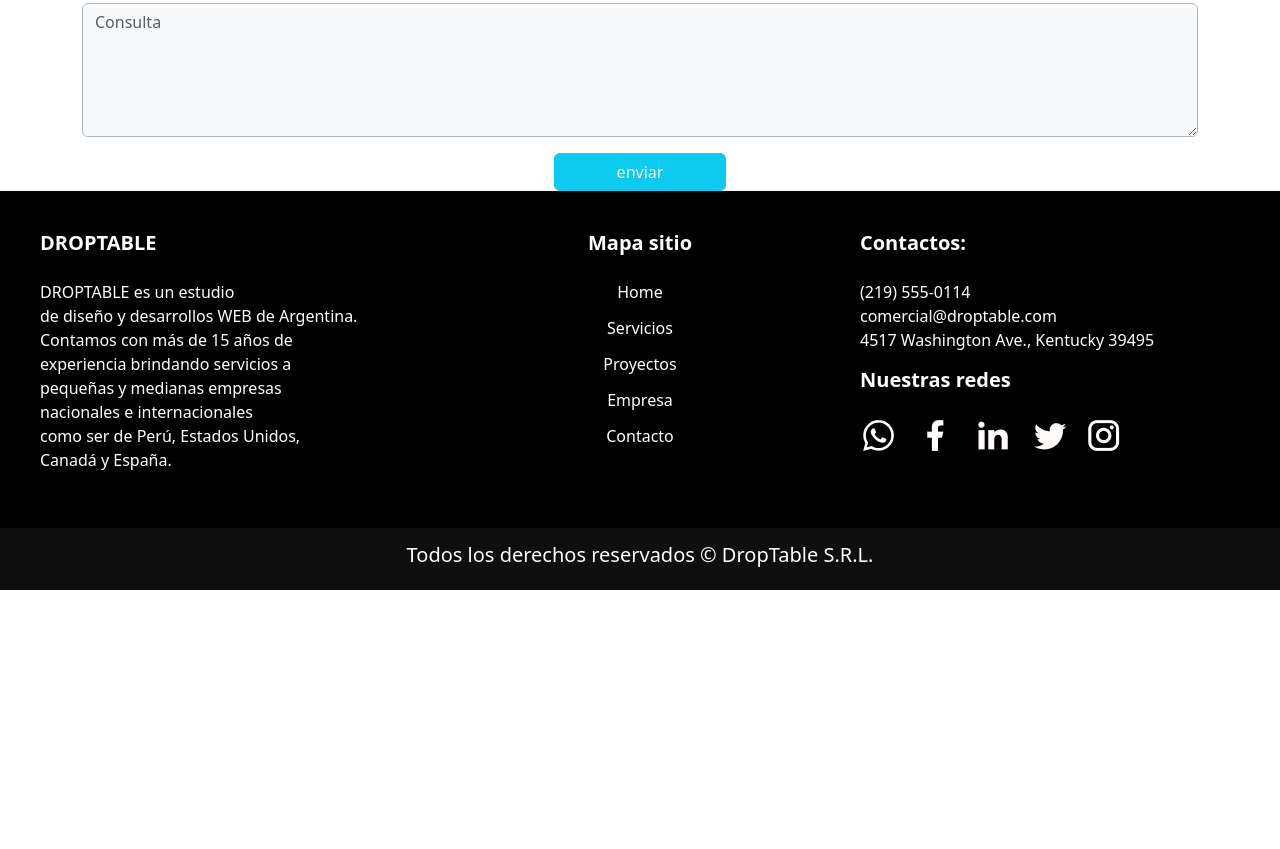
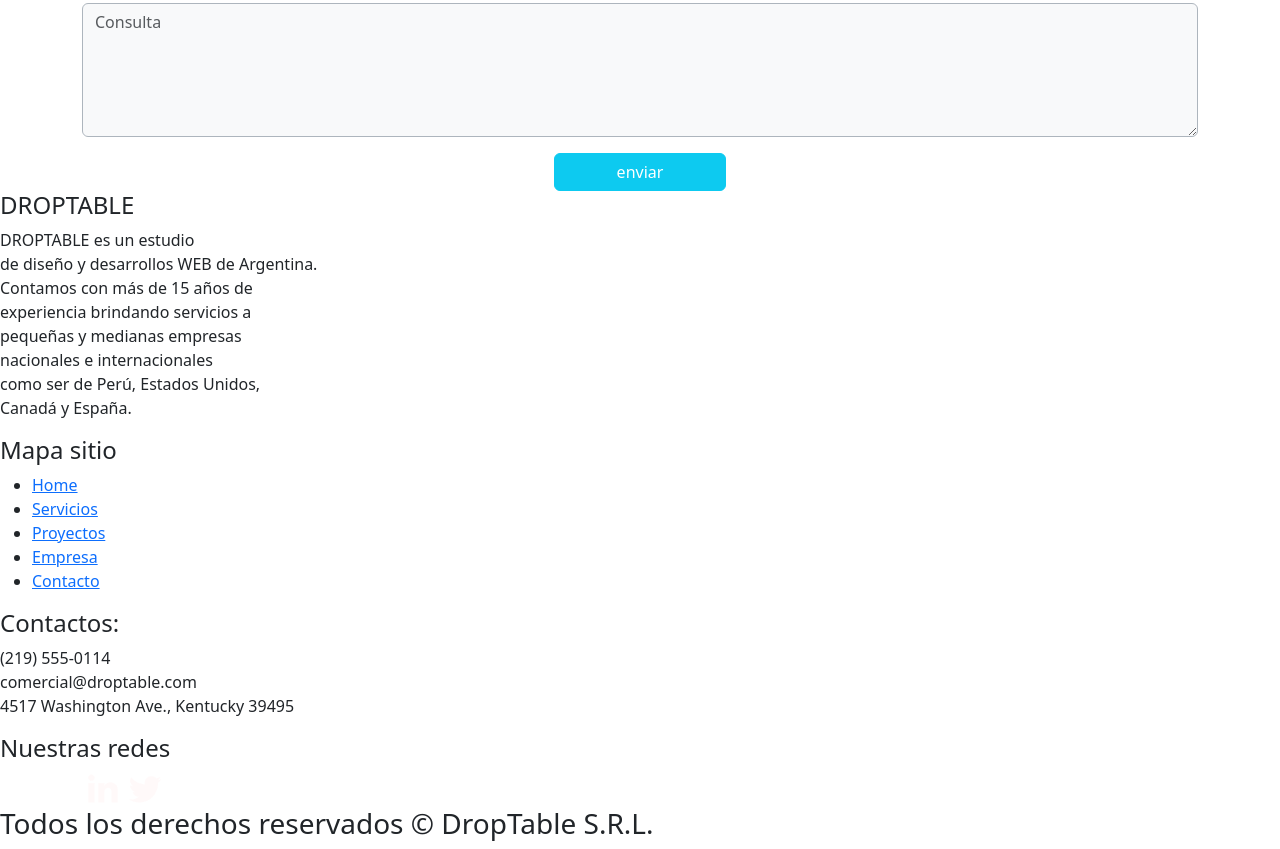
Before and after one commit to Ferste/39315-droptable, a website: page index.html in a window 1280 px wide. Shown: the part 3932-4781 px from the top of the page. Before the commit the page ends 4522 px from the top, so only its background shows below. Drawn offline with nearby package versions, Linux system fonts and the light colour scheme.

Commit message:
cambios de macro datos

```diff
--- a/scss/style.scss
+++ b/scss/style.scss
@@ -1,4 +1,2 @@
-@import "./utilities/variables";
-@import "./base/reset";
+@import "./utilities/variables" ;
 @import "./layout/header";
-@import "./layout/footer";
```
Also changed, not shown: package.json (+2 -6 lines), css/style.css, 1 other file.
